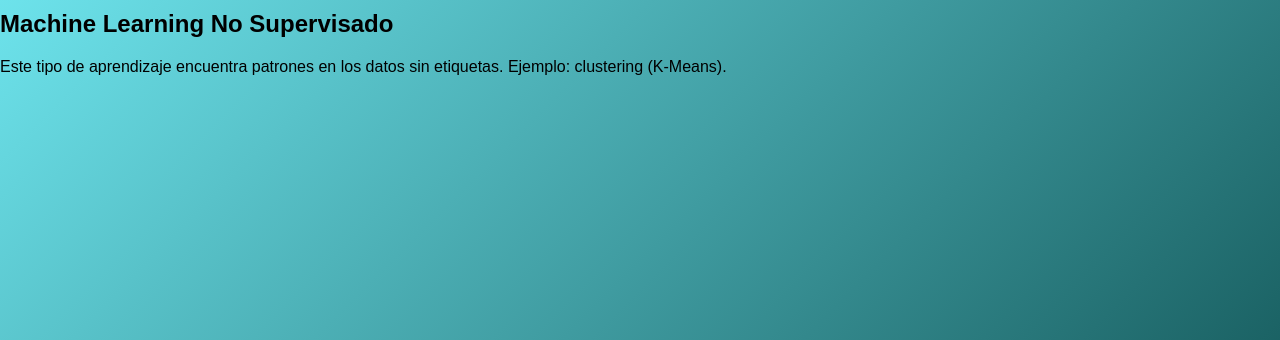
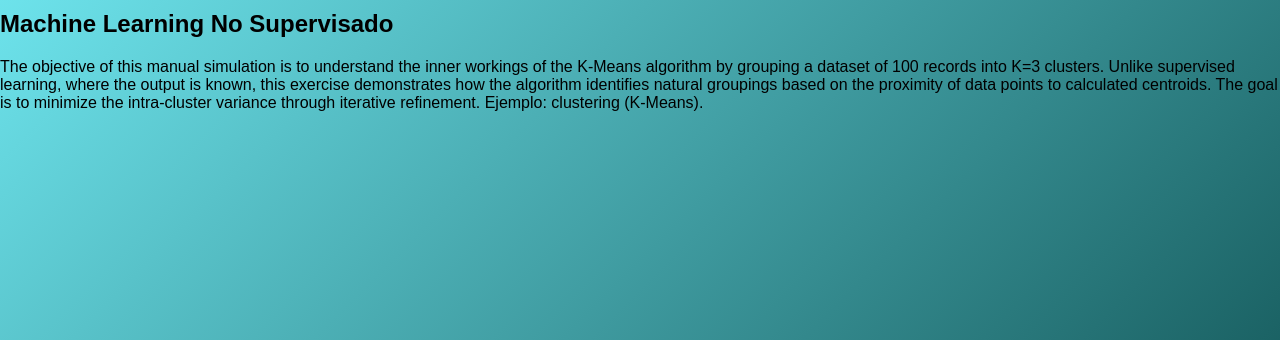
Before and after one commit to KAHS1299/sistema-predictivo-academico, a Flask app: page /kmeans_manual in a window 1280 px wide. Shown: the part 80-420 px from the top of the page. Run offline with Flask 3, Linux system fonts and the light colour scheme; the visitor is signed in with stand-in values (Sample User, id 1).

Commit message:
Update kmeans_manual.html
c

```diff
--- a/templates/kmeans_manual.html
+++ b/templates/kmeans_manual.html
@@ -3,7 +3,7 @@
 {% block content %}
 <h2>Machine Learning No Supervisado</h2>
 <p>
-Este tipo de aprendizaje encuentra patrones en los datos sin etiquetas.
+The objective of this manual simulation is to understand the inner workings of the K-Means algorithm by grouping a dataset of 100 records into K=3 clusters. Unlike supervised learning, where the output is known, this exercise demonstrates how the algorithm identifies natural groupings based on the proximity of data points to calculated centroids. The goal is to minimize the intra-cluster variance through iterative refinement.
 Ejemplo: clustering (K-Means).
 </p>
 {% endblock %}
```
